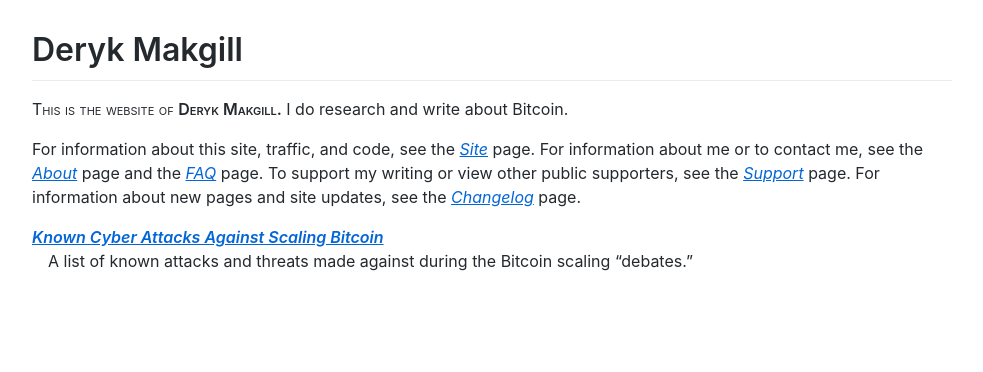
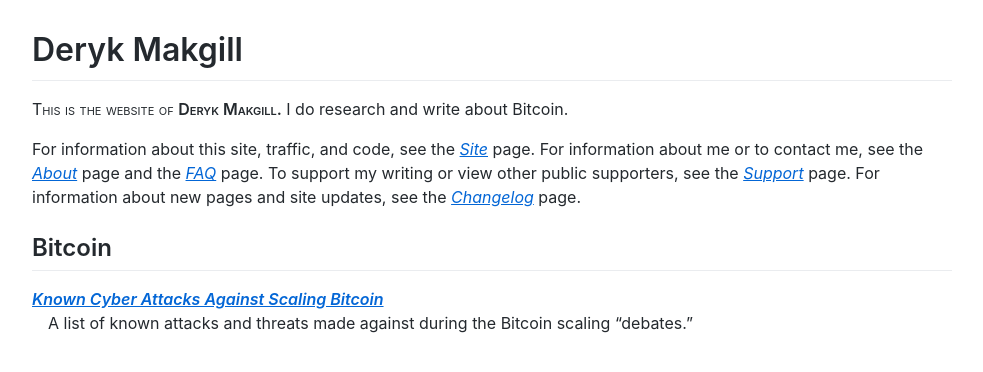
Before and after one commit to derykmakgill/mkg, a Jekyll site: the page built from index.md, in a window 1280 px wide. Shown: the top 372 px of the page, without its empty margins (148-1131 px from the left). Built offline with Jekyll 4.4.1, drawn with Linux system fonts in a browser that asks for light colours.

Commit message:
Update index.md

```diff
--- a/index.md
+++ b/index.md
@@ -7,5 +7,7 @@ title: Deryk Makgill
 
 For information about this site, traffic, and code, see the *[Site](/about/site)* page. For information about me or to contact me, see the *[About](/about/deryk)* page and the *[FAQ](/about/faq)* page. To support my writing or view other public supporters, see the *[Support](/support)* page. For information about new pages and site updates, see the *[Changelog](/changes)* page.
 
+## Bitcoin
+
 [Known Cyber Attacks Against Scaling Bitcoin](/attack.md)
 : A list of known attacks and threats made against during the Bitcoin scaling “debates.”
```
